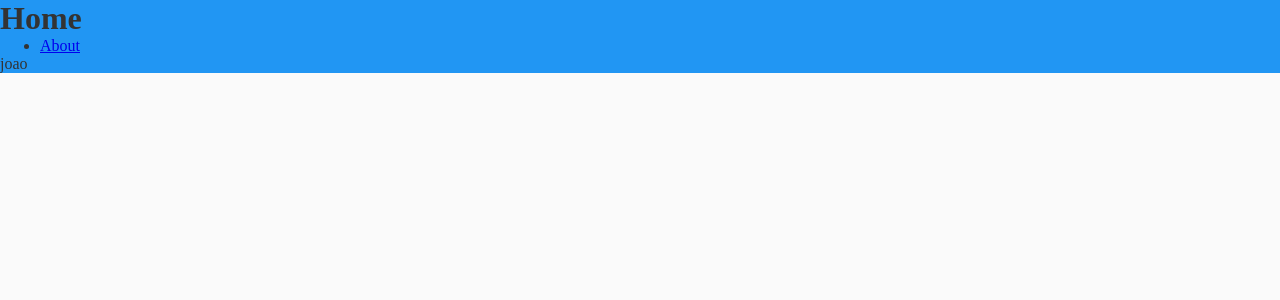
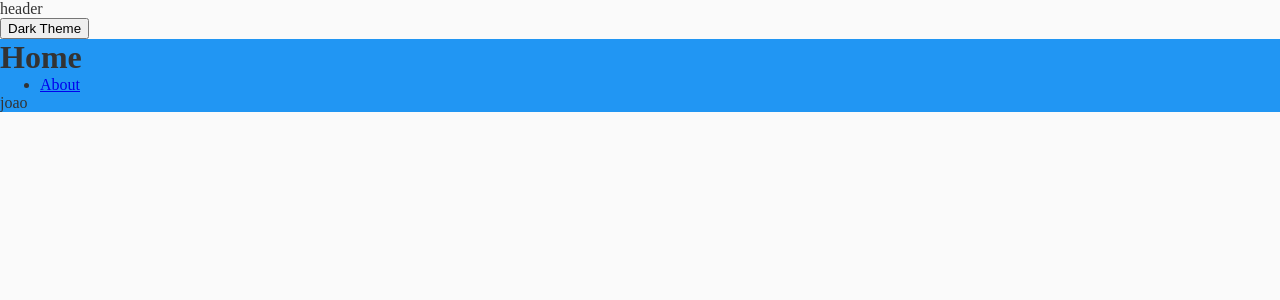
Before and after one commit to joaochioda/templateReactNBack, a React (Create React App) app in the folder frontend/template-app/: page / in a window 1280 px wide. Shown: the top 300 px of the page. Built offline with nearby package versions, Linux system fonts and the light colour scheme.

Commit message:
dark theme

```diff
--- a/frontend/template-app/src/App.tsx
+++ b/frontend/template-app/src/App.tsx
@@ -1,16 +1,19 @@
 /* eslint-disable no-constant-condition */
-import React from "react";
+import React, { useState } from "react";
 import { Route, BrowserRouter, Routes } from "react-router-dom";
 import { Home } from "./Container/Home";
-import { lightTheme } from "./styles/theme";
+import { lightTheme, darkTheme } from "./styles/theme";
 import GlobalStyles from "./styles/globalStyles";
 import { ThemeProvider } from "styled-components";
 import Userprovider from "./Contexts/userContext";
+import { Header } from "./components/Header";
 const App = () => {
+  const [isDarkTheme, setIsDarkTheme] = useState(false);
   return (
-    <ThemeProvider theme={lightTheme}>
+    <ThemeProvider theme={isDarkTheme ? darkTheme : lightTheme}>
       <GlobalStyles />
       <Userprovider>
+        <Header handleDarkTheme={() => setIsDarkTheme(!isDarkTheme)} />
         <BrowserRouter>
           <Routes>
             <Route path="/" element={<Home />} />
--- /dev/null
+++ b/frontend/template-app/src/components/Header.tsx
@@ -0,0 +1,14 @@
+import React from "react";
+
+interface HeaderProps {
+  handleDarkTheme: () => void;
+}
+
+export const Header = ({ handleDarkTheme }: HeaderProps) => {
+  return (
+    <>
+      <div>header</div>
+      <button onClick={handleDarkTheme}>Dark Theme</button>
+    </>
+  );
+};
--- a/frontend/template-app/src/styles/theme.ts
+++ b/frontend/template-app/src/styles/theme.ts
@@ -5,4 +5,9 @@ export const lightTheme = {
   accent: "#0880AE",
 };
 
-export const darkTheme = {};
+export const darkTheme = {
+  background: "#1C2025",
+  titles: "#D6E1DF",
+  text: "#D6E1DF",
+  accent: "#8A85FF",
+};
```
